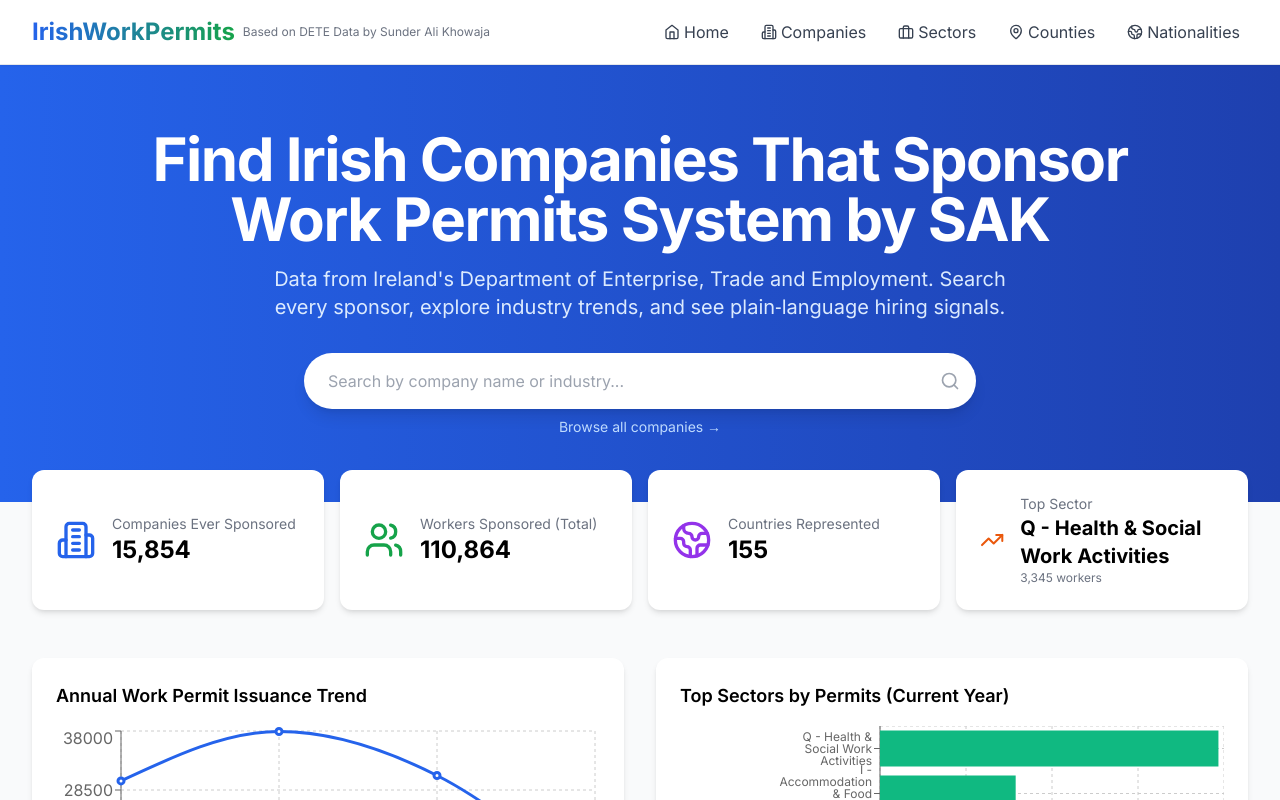
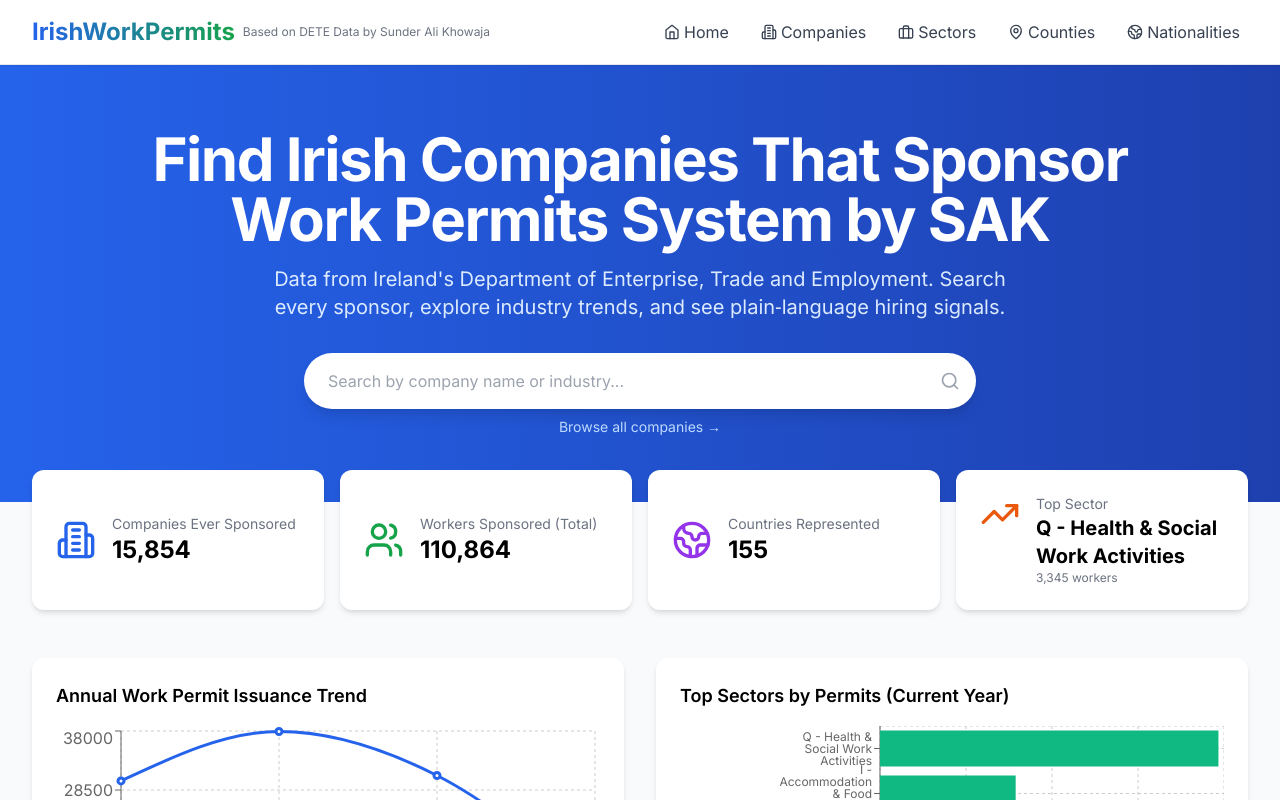
Before and after one commit to sander-ali/Irish-work-permits, a Next.js app: page / in a window 1280 px wide. Shown: the top 800 px of the page. Built offline with nearby package versions, Linux system fonts and the light colour scheme.

Commit message:
Update page.tsx

```diff
--- a/app/page.tsx
+++ b/app/page.tsx
@@ -101,9 +101,9 @@ export default function HomePage() {
               <p className="text-2xl font-bold">{data?.stats.totalCountries?.toLocaleString() || 0}</p>
             </div>
           </div>
-          <div className="bg-white rounded-xl shadow-md p-6 flex items-center">
-            <TrendingUp className="w-10 h-10 text-orange-600" />
-            <div className="ml-4">
+          <div className="bg-white rounded-xl shadow-md p-6 flex items-start">
+            <TrendingUp className="w-10 h-10 text-orange-600 flex-shrink-0" />
+            <div className="ml-4 flex-1">
               <p className="text-sm text-gray-500">Top Sector</p>
               <p className="text-xl font-bold break-words">{topSector}</p>
               <p className="text-xs text-gray-500">{topSectorCount.toLocaleString()} workers</p>
```
